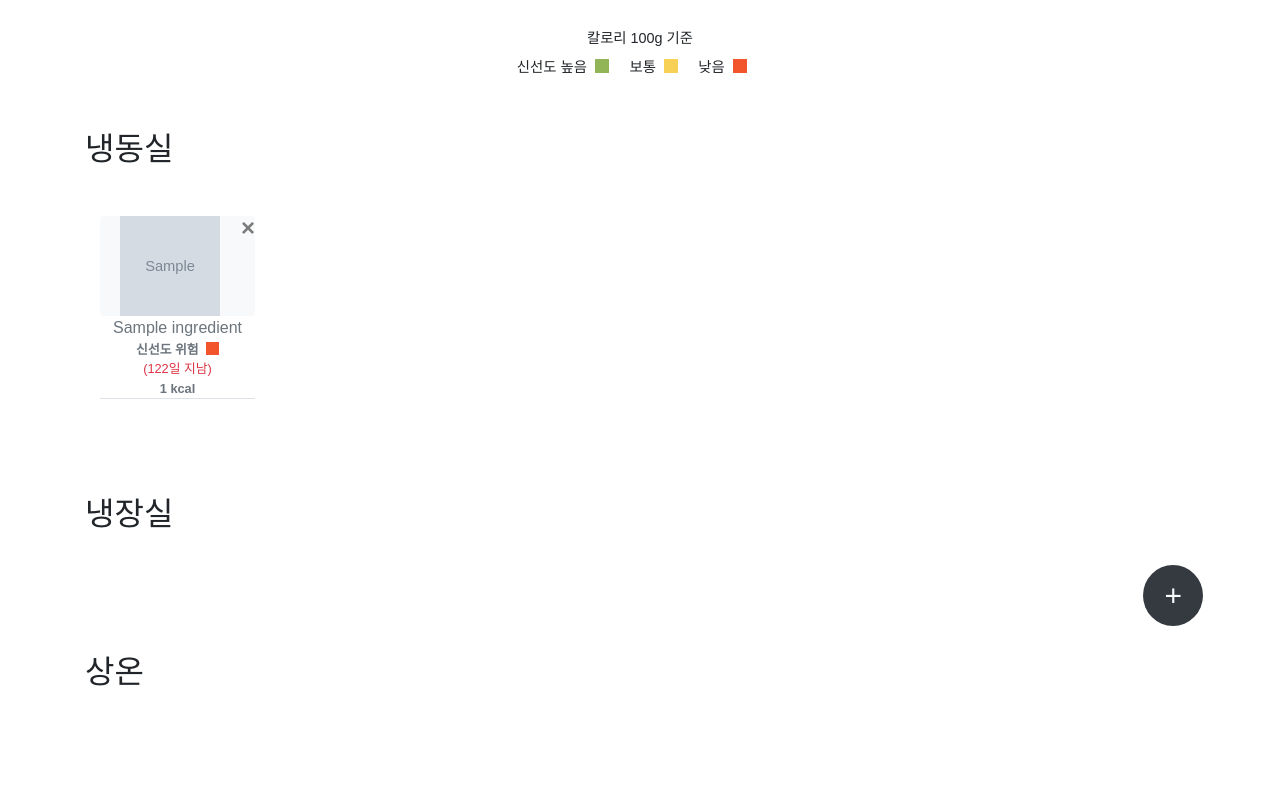
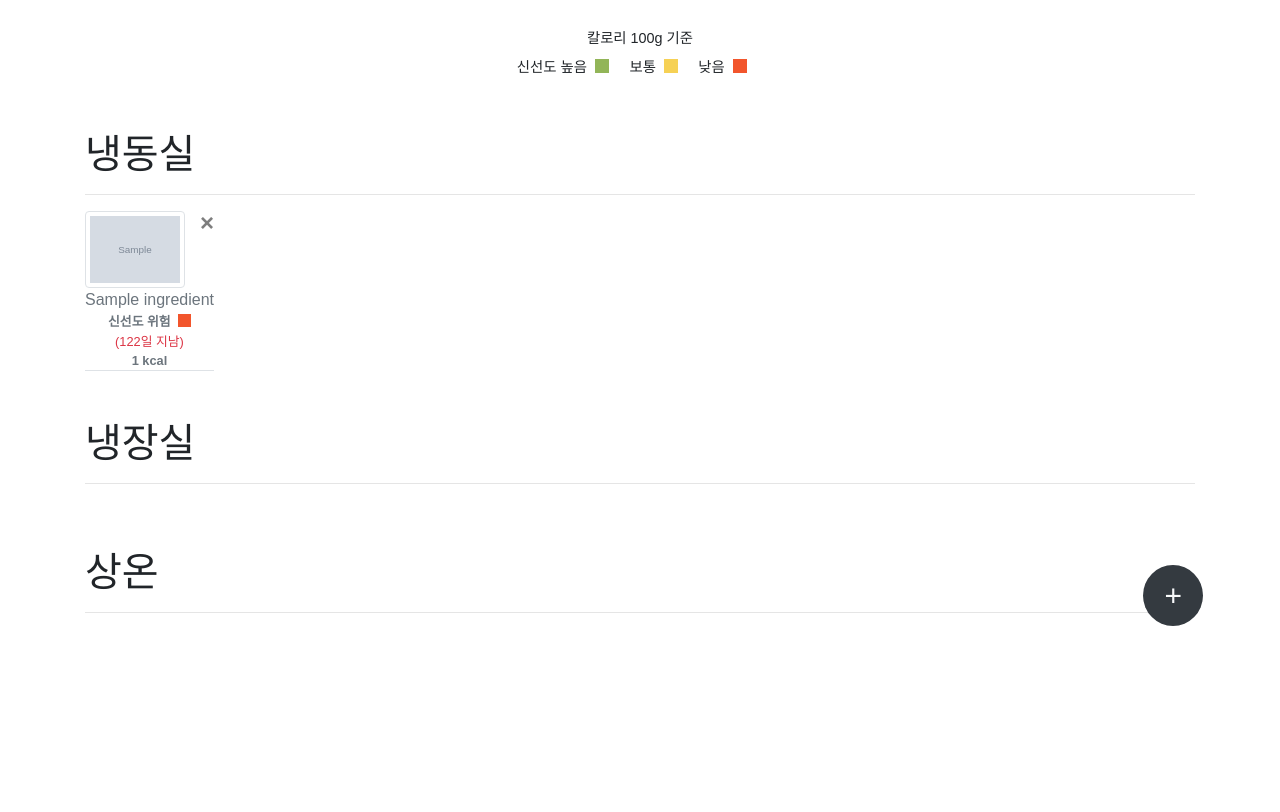
Before and after one commit to moorekwon/project-food-box, a Django app: page /main/fridge/ in a window 1280 px wide. Shown: the part 94-906 px from the top of the page. After the commit the page ends 720 px from the top, so only its background shows below. Run offline with Django 3.2, Linux system fonts and the light colour scheme; a user stored in the database is signed in; tables that the repository leaves empty hold one stand-in row (values such as "Sample post"); grey boxes marked "Sample" are stand-in pictures; parts of the project's set-up code (start-up, migrations or seed data) failed here and were passed over; some libraries are stand-ins or nearby versions; some web fonts are replaced.

Commit message:
200518 updated css in fridge.html

```diff
--- a/app/config/settings/dev.py
+++ b/app/config/settings/dev.py
@@ -14,7 +14,7 @@ sentry_sdk.init(
     integrations=[DjangoIntegration()],
     send_default_pii=True,
     max_breadcrumbs=50,
-    debug=True,
+    debug=False,
 )
 
 # Database
--- a/app/config/urls.py
+++ b/app/config/urls.py
@@ -21,7 +21,7 @@ from django.urls import path, include
 from main.views import trigger_error
 
 urlpatterns = [
-    path('-debug/', trigger_error),
+    path('debug/', trigger_error),
 
     path('admin/', admin.site.urls),
     path('main/', include('main.urls')),
--- a/app/main/views.py
+++ b/app/main/views.py
@@ -10,11 +10,12 @@ def trigger_error(request):
 
 
 # sentry CSP test web middleware
-def middleware(request, response):
-    response['Content-Security-Policy-Report-Only'] = \
-        "default-src 'self'; " \
-        f"report-uri {SECRETS['SENTRY_REPORT_URI']}"
-    return response
+# type error (missing 1 required positional argument: 'response')
+# def middleware(request, response):
+#     response['Content-Security-Policy-Report-Only'] = \
+#         "default-src 'self'; " \
+#         f"report-uri {SECRETS['SENTRY_REPORT_URI']}"
+#     return response
 
 
 def main(request):
@@ -81,31 +82,31 @@ def delete_ingredient(request, pk):
 
 
 def add_vegetable(request):
-    return render(request, 'main/fridge/vegetables.html')
+    return render(request, 'main/fridge/type/vegetables.html')
 
 
 def add_meat(request):
-    return render(request, 'main/fridge/meat.html')
+    return render(request, 'main/fridge/type/meat.html')
 
 
 def add_marine(request):
-    return render(request, 'main/fridge/marine.html')
+    return render(request, 'main/fridge/type/marine.html')
 
 
 def add_grain(request):
-    return render(request, 'main/fridge/grain.html')
+    return render(request, 'main/fridge/type/grain.html')
 
 
 def add_sauce(request):
-    return render(request, 'main/fridge/sauce.html')
+    return render(request, 'main/fridge/type/sauce.html')
 
 
 def add_milk(request):
-    return render(request, 'main/fridge/milk.html')
+    return render(request, 'main/fridge/type/milk.html')
 
 
 def add_others(request):
-    return render(request, 'main/fridge/others.html')
+    return render(request, 'main/fridge/type/others.html')
 
 
 def memo(request):
--- a/app/static/css/main.css
+++ b/app/static/css/main.css
@@ -4,6 +4,43 @@ body {
 
 .strong {
     color: #e83e8c;
+}
+
+.w3-button {
+    border: none;
+    display: inline-block;
+    padding: 8px 16px;
+    vertical-align: middle;
+    overflow: hidden;
+    text-decoration: none;
+    color: #f8f9fa;
+    background-color: #343a40;
+    text-align: center;
+    cursor: pointer;
+    white-space: nowrap;
+
+    -webkit-touch-callout: none;
+    -webkit-user-select: none;
+    -khtml-user-select: none;
+    -moz-user-select: none;
+    -ms-user-select: none;
+    user-select: none;
+
+    font-size: 30px;
+    position: fixed;
+    right: 6%;
+    bottom: 10%;
+    width: 60px;
+    z-index: 1;
+}
+
+.w3-button:hover {
+    color: #000!important;
+    background-color: #ccc!important;
+}
+
+.w3-circle {
+    border-radius: 50%;
 }
 
 header {
--- a/app/templates/main/fridge/fridge.html
+++ b/app/templates/main/fridge/fridge.html
@@ -6,43 +6,6 @@
 
 {% block style %}
 <style>
-    .w3-button {
-        border: none;
-        display: inline-block;
-        padding: 8px 16px;
-        vertical-align: middle;
-        overflow: hidden;
-        text-decoration: none;
-        color: #f8f9fa;
-        background-color: #343a40;
-        text-align: center;
-        cursor: pointer;
-        white-space: nowrap;
-
-        -webkit-touch-callout: none;
-        -webkit-user-select: none;
-        -khtml-user-select: none;
-        -moz-user-select: none;
-        -ms-user-select: none;
-        user-select: none;
-
-        font-size: 30px;
-        position: fixed;
-        right: 6%;
-        bottom: 10%;
-        width: 60px;
-        z-index: 1;
-    }
-
-    .w3-button:hover {
-        color: #000!important;
-        background-color: #ccc!important;
-    }
-
-    .w3-circle {
-        border-radius: 50%;
-    }
-
     .w3-container:before, .w3-container:after {
         content: "";
         display: table;
@@ -69,6 +32,24 @@
     .red {
         background-color: #f2552c;
     }
+
+
+
+
+
+
+
+
+
+
+
+
+
+
+
+
+
+
 
 
 
@@ -104,34 +85,31 @@
         </div>
     </div>
 </div>
-{% endif %}
 
+{% else %}
+<div class="container">
 
-{% if my_stored_ingredients %}
-<main role="main" class="container">
-    <div class="my-5">
-        <div class="d-flex mb-4">
-            <h2 class="mb-0">냉동실</h2>
-        </div>
-
-        <ul class="row row-cols-3 row-cols-sm-4 row-cols-lg-6 row-cols-xl-8 list-unstyled list py-4 m-0">
+    <div class="mt-5">
+        <h1 class="font-weight-light text-lg-left mt-4 mb-0">냉동실</h1>
+        <hr class="my-3">
+        <ul class="row text-center text-lg-left list-unstyled m-0">
             {% for my_stored_ingredient in my_stored_ingredients %}
             {% if my_stored_ingredient.ingredient.fridger == 'F' %}
-            <li class="col mb-4">
+            <li class="col-xs-3 col-xs-4 mr-4">
                 <a href="{% url 'main:delete-ingredient' pk=my_stored_ingredient.pk %}" class="close">
                     <span aria-hidden="true">&times;</span>
                 </a>
 
-                <div class="bg-light text-center rounded">
-                    <img src="{{ my_stored_ingredient.ingredient.image.url }}" alt="" class="bi bi-alarm-fill"
-                         width="100em"
-                         height="100em">
+                <div class="d-block">
+                    <img class="img-fluid img-thumbnail" src="{{ my_stored_ingredient.ingredient.image.url }}"
+                         alt="" width="100em" height="100em">
                 </div>
 
-                <div class="name text-muted text-center">
+                <div class="text-muted text-center">
                     <div>
                         <span>{{ my_stored_ingredient.ingredient.name }}</span>
                     </div>
+
                     <div class="border-bottom border-gray">
                         <p class="mb-0 small">
                             {% if my_stored_ingredient.freshness == '신선도 위험' %}
@@ -156,6 +134,7 @@
                             <strong class="text-gray-dark">{{ my_stored_ingredient.ingredient.kcalories }} kcal</strong>
                         </p>
                     </div>
+
                 </div>
             </li>
             {% endif %}
@@ -163,29 +142,27 @@
         </ul>
     </div>
 
-    <div class="my-5">
-        <div class="d-flex mb-4">
-            <h2 class="mb-0">냉장실</h2>
-        </div>
-
-        <ul class="row row-cols-3 row-cols-sm-4 row-cols-lg-6 row-cols-xl-8 list-unstyled list py-4 m-0">
+    <div class="mt-5">
+        <h1 class="font-weight-light text-lg-left mt-4 mb-0">냉장실</h1>
+        <hr class="my-3">
+        <ul class="row text-center text-lg-left list-unstyled m-0">
             {% for my_stored_ingredient in my_stored_ingredients %}
             {% if my_stored_ingredient.ingredient.fridger == 'R' %}
-            <li class="col mb-4">
+            <li class="col-xs-3 col-xs-4 mr-4">
                 <a href="{% url 'main:delete-ingredient' pk=my_stored_ingredient.pk %}" class="close">
                     <span aria-hidden="true">&times;</span>
                 </a>
 
-                <div class="bg-light text-center rounded">
-                    <img src="{{ my_stored_ingredient.ingredient.image.url }}" alt="" class="bi bi-alarm-fill"
-                         width="100em"
-                         height="100em">
+                <div class="d-block">
+                    <img class="img-fluid img-thumbnail" src="{{ my_stored_ingredient.ingredient.image.url }}"
+                         alt="" width="100em" height="100em">
                 </div>
 
-                <div class="name text-muted text-center">
+                <div class="text-muted text-center">
                     <div>
                         <span>{{ my_stored_ingredient.ingredient.name }}</span>
                     </div>
+
                     <div class="border-bottom border-gray">
                         <p class="mb-0 small">
                             {% if my_stored_ingredient.freshness == '신선도 위험' %}
@@ -210,6 +187,7 @@
                             <strong class="text-gray-dark">{{ my_stored_ingredient.ingredient.kcalories }} kcal</strong>
                         </p>
                     </div>
+
                 </div>
             </li>
             {% endif %}
@@ -217,29 +195,27 @@
         </ul>
     </div>
 
-    <div class="my-5">
-        <div class="d-flex mb-4">
-            <h2 class="mb-0">상온</h2>
-        </div>
-
-        <ul class="row row-cols-3 row-cols-sm-4 row-cols-lg-6 row-cols-xl-8 list-unstyled list py-4 m-0">
+    <div class="mt-5">
+        <h1 class="font-weight-light text-lg-left mt-4 mb-0">상온</h1>
+        <hr class="my-3">
+        <ul class="row text-center text-lg-left list-unstyled m-0">
             {% for my_stored_ingredient in my_stored_ingredients %}
             {% if my_stored_ingredient.ingredient.fridger == 'T' %}
-            <li class="col mb-4">
+            <li class="col-xs-3 col-xs-4 mr-4">
                 <a href="{% url 'main:delete-ingredient' pk=my_stored_ingredient.pk %}" class="close">
                     <span aria-hidden="true">&times;</span>
                 </a>
 
-                <div class="bg-light text-center rounded">
-                    <img src="{{ my_stored_ingredient.ingredient.image.url }}" alt="" class="bi bi-alarm-fill"
-                         width="100em"
-                         height="100em">
+                <div class="d-block">
+                    <img class="img-fluid img-thumbnail" src="{{ my_stored_ingredient.ingredient.image.url }}"
+                         alt="" width="100em" height="100em">
                 </div>
 
-                <div class="name text-muted text-center">
+                <div class="text-muted text-center">
                     <div>
                         <span>{{ my_stored_ingredient.ingredient.name }}</span>
                     </div>
+
                     <div class="border-bottom border-gray">
                         <p class="mb-0 small">
                             {% if my_stored_ingredient.freshness == '신선도 위험' %}
@@ -264,13 +240,14 @@
                             <strong class="text-gray-dark">{{ my_stored_ingredient.ingredient.kcalories }} kcal</strong>
                         </p>
                     </div>
+
                 </div>
             </li>
             {% endif %}
             {% endfor %}
         </ul>
     </div>
-</main>
+</div>
 {% endif %}
 {% endif %}
 {% endblock %}
```
Also changed, not shown: app/templates/main/memo/memo.html (+17 -3 lines), app/templates/main/fridge/type/grain.html (renamed from app/templates/main/fridge/grain.html), app/templates/main/fridge/type/marine.html (renamed from app/templates/main/fridge/marine.html), app/templates/main/fridge/type/meat.html (renamed from app/templates/main/fridge/meat.html), app/templates/main/fridge/type/milk.html (renamed from app/templates/main/fridge/milk.html), app/templates/main/fridge/type/others.html (renamed from app/templates/main/fridge/others.html), app/templates/main/fridge/type/sauce.html (renamed from app/templates/main/fridge/sauce.html), app/templates/main/fridge/type/vegetables.html (renamed from app/templates/main/fridge/vegetables.html).
